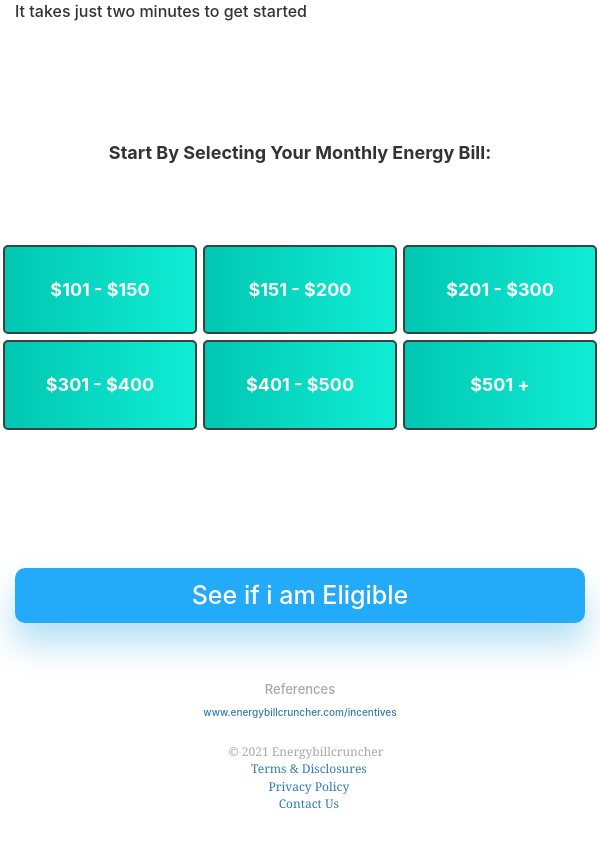
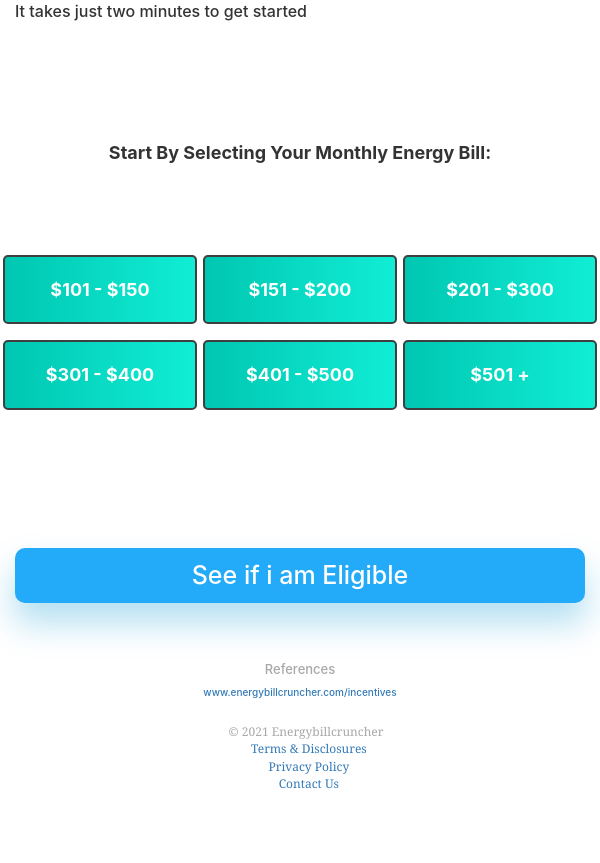
Before and after one commit to workOfYasir/energybillcruncher, a PHP site: page / in a window 600 px wide. Shown: the part 2551-3414 px from the top of the page. After the commit the page ends 3340 px from the top, so only its background shows below. Run offline with PHP 8.4, Linux system fonts and the light colour scheme; some libraries are stand-ins or nearby versions.

Commit message:
btns
Signed-off-by: workOfYasir <yasirb673@gmail.com>

```diff
--- a/assets/css/style.css
+++ b/assets/css/style.css
@@ -72,7 +72,7 @@ input[name=zip]{
 ,#00c7b1 0,#11edd5 100%);
 border: 2px solid rgb(63, 63, 63);
 border-radius: 5px;
-padding:10px;
+padding:20px !important;
 font-weight: 500;
 font-size: 16px;
 width: 100% !important;
@@ -111,8 +111,9 @@ margin-left:0px;
     padding-right: 10px !important;
     font-size:33px !important;
     font-weight: 500!important;
-}.btns{
-    padding: 7px 30px;
+}
+.btns{
+    padding: 20px 0px !important;
     border: none;
     font-size: 14px;
 }
@@ -169,15 +170,13 @@ width: 100%;
             90deg
             ,#00c7b1 0,#11edd5 100%);
             border: 2px solid rgb(63, 63, 63);
-
-
             font-size: 18px;
             font-weight: 700;
             width: 100%;
-            padding: 30px;
+            padding: 20px!important;
             border-radius: 5px;
             min-height: 52px;
-width: 100% !important;
+            width: 100% !important;
             color:#fff;
     }
     .heading2{
@@ -205,19 +204,28 @@ width: 100% !important;
 }
 @media only screen and (min-width:1620px) {
     .content{
-        padding-left:15% !important;
-    padding-right: 15% !important;
+        padding-left:20% !important;
+    padding-right: 20% !important;
+    }
+    .btns{
+        padding: 20px 0px!important;
     }
 }
 @media only screen and (min-width:1720px) {
     .content{
-        padding-left:20% !important;
-    padding-right: 20% !important;
+        padding-left:25% !important;
+    padding-right: 25% !important;
+    }
+    .btns{
+        padding: 20px 0px!important;
     }
 }
 @media only screen and (min-width:2020px) {
     .content{
-        padding-left:25% !important;
-    padding-right: 25% !important;
+        padding-left:34% !important;
+    padding-right: 34% !important;
+    }
+    .btns{
+        padding: 20px 0px !important;
     }
 }
```
